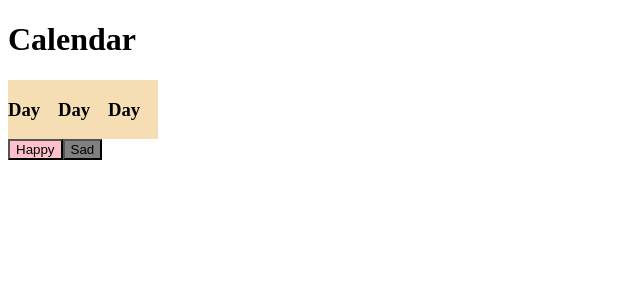
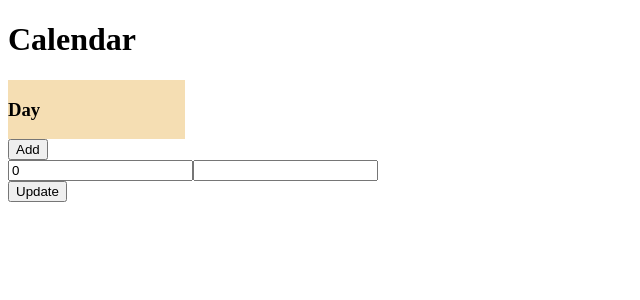
Before and after one commit to 8hal/pixel_diary_2019, a React (Create React App) app: page / in a window 1280 px wide. Shown: the top 300 px of the page, without its empty margins (0-640 px from the left). Built offline with nearby package versions, Linux system fonts and the light colour scheme.

Commit message:
version 0.1

```diff
--- a/package.json
+++ b/package.json
@@ -4,6 +4,7 @@
   "private": true,
   "dependencies": {
     "axios": "^0.19.0",
+    "classnames": "^2.2.6",
     "gh-pages": "^2.1.1",
     "prop-types": "^15.7.2",
     "react": "^16.9.0",
--- a/src/App.js
+++ b/src/App.js
@@ -1,28 +1,88 @@
 import React from 'react';
 import Calendar from './Calendar';
 
+const INITIAL_STATE = {
+  selectedDay: 0,
+  changingEmotion : "",
+  days: [{emotion:"neutral"}],
+};
 
 class App extends React.Component {
-
-  state = {
-    emotion: "neutral"
+  constructor(props) {
+    super(props);
+    this.state = INITIAL_STATE;
   }
 
-  happy = () => {
-    this.setState(current => ({ emotion: "happy" }));
+  onUpdateSelectedDay = () => {
+    this.setState(prevState => {
+      const prevSelectedDay = prevState.selectedDay;
+      console.log("onUpdateSelectedDay:"+prevSelectedDay);
+      console.log("onUpdateSelectedDay:"+typeof prevSelectedDay);
+      const prevChangingEmotion = prevState.changingEmotion;
+      console.log("onUpdateSelectedDay:"+prevChangingEmotion);
+      const days = prevState.days.map((day, j) => {
+        if (j === prevState.selectedDay) {
+          console.log("if");
+          return {emotion:prevState.changingEmotion};
+        } else {
+          console.log("else");
+          return day;
+        }
+      });
+      return {
+        selectedDay : prevSelectedDay,
+        changingEmotion : prevChangingEmotion,
+        days,
+      };
+    });
   };
 
-  sad = () => {
-    this.setState(current => ({ emotion: "sad" }));
+  onChangeChangingEmotion = event => {
+    this.setState({ changingEmotion: event.target.value });
   };
 
+  onChangeSelectedDay = event => {
+    this.setState({ selectedDay: parseInt(event.target.value) });
+  };
+
+  onAddItem = () => {
+    this.setState(prevState => {
+      const days = prevState.days.concat({emotion:"neutral"});
+      const prevSelectedDay = prevState.selectedDay;
+      const prevChangingEmotion = prevState.changingEmotion;
+      return {
+        selectedDay : prevSelectedDay,
+        changingEmotion : prevChangingEmotion,
+        days,
+      };
+    });
+  };
 
   render() {
-    const { emotion } = this.state;
+    const { days } = this.state;
+    console.log(days);
     return <div>
-      <Calendar dayEmotion = {emotion} />
-      <button style={{ backgroundColor: "pink" }} onClick={this.happy} >Happy</button>
-      <button style={{ backgroundColor: "gray" }} onClick={this.sad} >Sad</button>
+      <Calendar userDays={days} />
+      <button
+          type="button"
+          onClick={this.onAddItem}
+        >Add</button>
+        <br/>
+      <input
+          type="number"
+          value={this.state.selectedDay}
+          onChange={this.onChangeSelectedDay}
+        />
+        <input
+          type="text"
+          value={this.state.changingEmotion}
+          onChange={this.onChangeChangingEmotion}
+        />
+        <br/>
+        <button
+          type="button"
+          onClick={this.onUpdateSelectedDay}
+        >Update</button>
     </div>
 
   }
--- a/src/Calendar.js
+++ b/src/Calendar.js
@@ -1,35 +1,27 @@
 import React from 'react';
 import Day from './Day';
 
-const days = [
-  {
-    key : 1,
-    date : ""
-  },
-  {
-    key : 2,
-    date : ""
-  },
-  {
-    key : 3,
-    date : ""
-  },
-  {
-    key : 4,
-    date : ""
-  },
-  ]
 
-function Calendar(props) {
-  console.log (props.dayEmotion)
+
+class Calendar extends React.Component {
+  constructor(props){
+    super(props);
+  }
+
+  state = {
+    isLoading : true
+  }
+
+
+  render(){
   return <div>
     <h1>Calendar</h1>
-    <div >
-      <Day dayEmotion={props.dayEmotion} />
-      <Day dayEmotion={props.dayEmotion} />
-      <Day dayEmotion={props.dayEmotion} />
-    </div>
-  </div>
-  }
+    {this.props.userDays.map(day => {
+      return <Day dayEmotion={day.emotion} />
+    }
+    )
+    }
+  </div>}
+}
 
-  export default Calendar;
+export default Calendar;
--- a/src/Day.css
+++ b/src/Day.css
@@ -1,17 +1,15 @@
+.day{
+    width: 14%;
+    display: inline-block;
+}
 .happy{
-    width: 50px;
-    display: inline-block;
     background-color: pink;
 }
 
 .sad{
-    width: 50px;
-    display: inline-block;
     background-color: gray;
 }
 
 .neutral{
-    width: 50px;
-    display: inline-block;
     background-color: wheat;
 }
--- a/src/Day.js
+++ b/src/Day.js
@@ -1,10 +1,15 @@
 import React from 'react';
 import "./Day.css";
+import classNames from 'classnames'
+
 
 class Day extends React.Component {
 
+  test(){console.log("div selected")}
+
     render() {
-      return <div className={this.props.dayEmotion}>
+      const dayClasses = classNames('day', this.props.dayEmotion);
+      return <div className = {dayClasses} onClick={() => this.test()}>
           <h3> Day</h3>
       </div>
 
```
Also changed, not shown: 1 other file (tests, documents, lock files or other folders).
